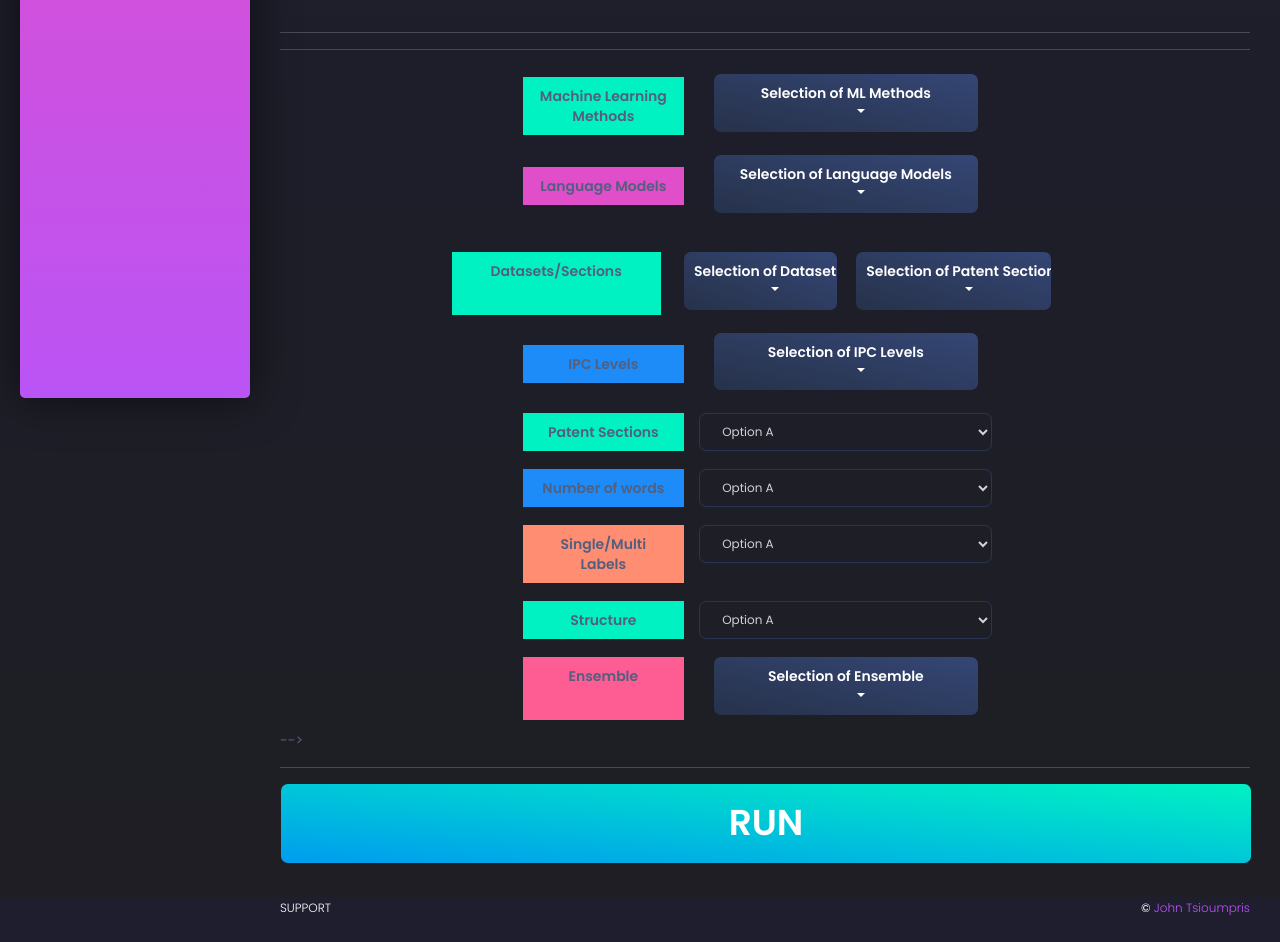
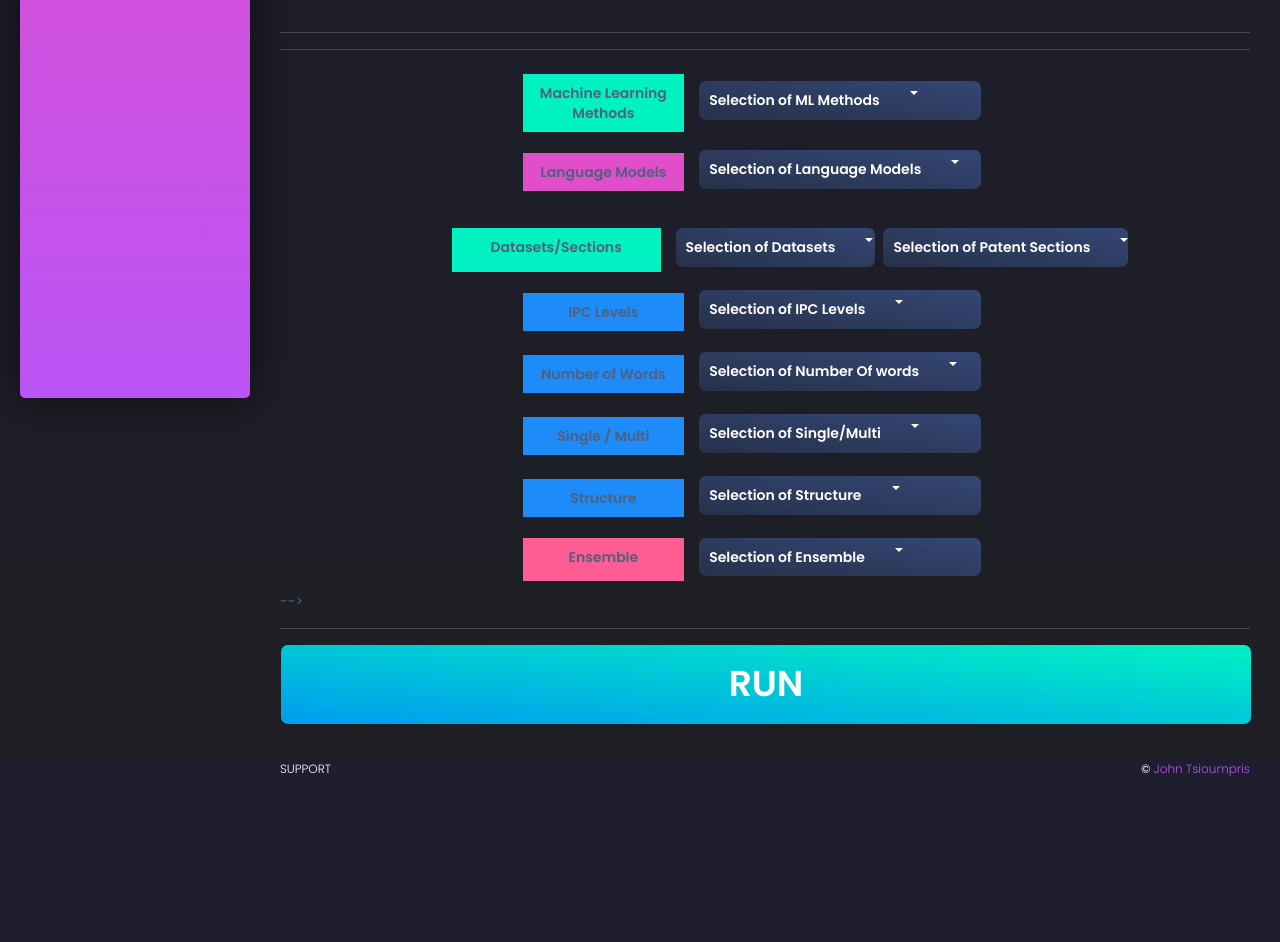
Before and after one commit to tsgiannis/master_thesis, a Flask app: page /index in a window 1280 px wide. Shown: the part 392-1334 px from the top of the page. After the commit the page ends 1168 px from the top, so only its background shows below. Run offline with Flask 3, Linux system fonts and the light colour scheme; the visitor is signed in with stand-in values (Sample User, id 1); parts of the project's set-up code (start-up, migrations or seed data) failed here and were passed over; some libraries are stand-ins or nearby versions.

Commit message:
Finally - almost - aligned controls

```diff
--- a/apps/home/routes.py
+++ b/apps/home/routes.py
@@ -77,7 +77,7 @@ def index():
     #structure
     #ensemble
     session['methods'], session['languagemodels'], session['datasets'],session['ipclevels'],\
-        session['nofowords'],session['singlemulti'],session['structure'],session['ensemble'] = load_config()
+        session['noofwords'],session['singlemulti'],session['structure'],session['ensemble'] = load_config()
     # contains_list_ = contains_list_recursive(datasets)
     # contains_list = contains_list_recursive(language_models)
 
--- a/apps/templates/home/index.html
+++ b/apps/templates/home/index.html
@@ -97,6 +97,16 @@ hr {
  .custom-margin {
         margin-right: 5px; /* Adjust the value as needed */
     }
+ .btn-custom {
+    display: flex;
+     width: 96%;
+
+
+
+}
+
+
+
 </style>
 
 
@@ -404,7 +414,7 @@ hr {
         <label for="inputState_methods_compact" class="col-sm-4 col-form-label text-center bg-success font-weight-bold" style="height: 10%;">Machine Learning Methods</label>
         <div class="col-md-8 h-80">
             <div class="dropdown-toggle">
-                                        <button class="btn btn-secondary dropdown-toggle custom-dropdown" type="button"
+                                        <button class="btn btn-secondary dropdown-toggle custom-dropdown btn-custom" type="button"
                                                 id="inputState_methods_compact"
                                                 data-toggle="dropdown" aria-haspopup="true" aria-expanded="false">
                                             <span id="span_methods_compact">Selection of ML Methods</span>
@@ -434,7 +444,7 @@ hr {
         <label for="inputState_language_compact" class="col-sm-4 col-form-label text-center bg-primary font-weight-bold" style="height: 16%;">Language Models</label>
         <div class="col-md-8 h-80">
             <div class="dropdown-toggle">
-                                        <button class="btn btn-secondary dropdown-toggle custom-dropdown" type="button"
+                                        <button class="btn btn-secondary dropdown-toggle custom-dropdown btn-custom" type="button"
                                                 id="inputState_language_compact"
                                                 data-toggle="dropdown" aria-haspopup="true" aria-expanded="false">
                                             <span id="span_language_models_compact">Selection of Language Models</span>
@@ -464,7 +474,7 @@ hr {
                 <div class="col-md-8">
                     <div class="d-flex"> <!-- Use flex utilities for alignment -->
                         <div class="dropdown-toggle "> <!-- Added custom-margin and mr-2 classes -->
-                            <button class="btn btn-secondary dropdown-toggle custom-dropdown" type="button"
+                            <button class="btn btn-secondary dropdown-toggle custom-dropdown btn-custom" type="button"
                                     id="inputState_datasets_compact"
                                     data-toggle="dropdown" aria-haspopup="true" aria-expanded="false">
                                 <span id="span_datasets_compact">Selection of Datasets</span>
@@ -481,7 +491,7 @@ hr {
                             </div>
                         </div>
                         <div class="dropdown-toggle "> <!-- Added custom-margin class -->
-                            <button class="btn btn-secondary dropdown-toggle custom-dropdown" type="button"
+                            <button class="btn btn-secondary dropdown-toggle custom-dropdown btn-custom" type="button"
                                     id="inputState_sections_compact"
                                     data-toggle="dropdown" aria-haspopup="true" aria-expanded="false">
                                 <span id="span_sections_compact">Selection of Patent Sections</span>
@@ -516,7 +526,7 @@ hr {
         <label for="inputState_ipclevels_compact" class="col-sm-4 col-form-label text-center bg-info font-weight-bold" style="height: 16%;">IPC Levels</label>
         <div class="col-md-8 h-80">
             <div class="dropdown-toggle">
-                                        <button class="btn btn-secondary dropdown-toggle custom-dropdown" type="button"
+                                        <button class="btn btn-secondary dropdown-toggle custom-dropdown btn-custom" type="button"
                                                 id="inputState_ipclevels_compact"
                                                 data-toggle="dropdown" aria-haspopup="true" aria-expanded="false">
                                             <span id="span_ipclevels_compact">Selection of IPC Levels</span>
@@ -536,36 +546,32 @@ hr {
       </div>
     </div>
   </div>
-      <div class="row mt-2 justify-content-center">
-          <!-- ************************************ -->
-          <!-- Row 5 -->
-    <!-- Patent Section -->
-    <div class="col-md-6">
-      <div class="form-group row">
-        <label for="dropdown2" class="col-sm-4 col-form-label text-center bg-success font-weight-bold">Patent Sections</label>
-        <div class="col-sm-8">
-          <select class="form-control" id="dropdown5">
-            <option value="optionA">Option A</option>
-            <option value="optionB">Option B</option>
-            <option value="optionC">Option C</option>
-          </select>
-        </div>
-      </div>
-    </div>
-  </div>
+
         <div class="row mt-2 justify-content-center">
              <!-- ************************************ -->
              <!-- Νο Of Words -->
     <!-- Row 6 -->
     <div class="col-md-6">
-      <div class="form-group row">
-        <label for="dropdown2" class="col-sm-4 col-form-label text-center bg-info font-weight-bold">Number of words</label>
-        <div class="col-sm-8">
-          <select class="form-control" id="dropdown6">
-            <option value="optionA">Option A</option>
-            <option value="optionB">Option B</option>
-            <option value="optionC">Option C</option>
-          </select>
+      <div class="form-group row align-items-center">
+        <label for="inputState_noofwords_compact" class="col-sm-4 col-form-label text-center bg-info font-weight-bold" style="height: 16%;">Number of Words</label>
+        <div class="col-md-8 h-80">
+            <div class="dropdown-toggle">
+                                        <button class="btn btn-secondary dropdown-toggle custom-dropdown btn-custom" type="button"
+                                                id="inputState_noofwords_compact"
+                                                data-toggle="dropdown" aria-haspopup="true" aria-expanded="false">
+                                            <span id="span_noofwords_compact">Selection of Number Of words</span>
+                                        </button>
+                                        <div name='noofwords_compact' class="dropdown-menu"
+                                             aria-labelledby="Selection of Number of Words">
+                                            {% for item in session['noofwords'] %}
+                                            {% if item['value'] not in session['dynamic.noofwords'] %}
+                                                <button class="dropdown-item" disabled>{{ item['value'] }}</button>
+                                            {% else %}
+                                                <button class="dropdown-item" onclick="handleDropdownItemClick(this)">{{ item['value'] }}</button>
+                                            {% endif %}
+                                            {% endfor %}
+                                        </div>
+                                    </div>
         </div>
       </div>
     </div>
@@ -575,14 +581,26 @@ hr {
              <!-- Single / Multi label -->
     <!-- Row 7 -->
     <div class="col-md-6">
-      <div class="form-group row">
-        <label for="dropdown2" class="col-sm-4 col-form-label text-center bg-warning font-weight-bold">Single/Multi Labels</label>
-        <div class="col-sm-8">
-          <select class="form-control" id="dropdown7">
-            <option value="optionA">Option A</option>
-            <option value="optionB">Option B</option>
-            <option value="optionC">Option C</option>
-          </select>
+      <div class="form-group row align-items-center">
+        <label for="inputState_singlemulti_compact" class="col-sm-4 col-form-label text-center bg-info font-weight-bold" style="height: 16%;">Single / Multi</label>
+        <div class="col-md-8 h-80">
+            <div class="dropdown-toggle">
+                                        <button class="btn btn-secondary dropdown-toggle custom-dropdown btn-custom" type="button"
+                                                id="inputState_singlemulti_compact"
+                                                data-toggle="dropdown" aria-haspopup="true" aria-expanded="false">
+                                            <span id="span_singlemulti_compact">Selection of Single/Multi</span>
+                                        </button>
+                                        <div name='singlemulti_compact' class="dropdown-menu"
+                                             aria-labelledby="Selection of Single / Multi">
+                                            {% for item in session['singlemulti'] %}
+                                            {% if item['name'].lower() not in session['dynamic.singlemulti'] %}
+                                                <button class="dropdown-item" disabled>{{ item['name'] }}</button>
+                                            {% else %}
+                                                <button class="dropdown-item" onclick="handleDropdownItemClick(this)">{{ item['name'] }}</button>
+                                            {% endif %}
+                                            {% endfor %}
+                                        </div>
+                                    </div>
         </div>
       </div>
     </div>
@@ -592,14 +610,26 @@ hr {
              <!-- Structure -->
     <!-- Row 8 -->
 <div class="col-md-6">
-      <div class="form-group row">
-        <label for="dropdown2" class="col-sm-4 col-form-label text-center bg-success font-weight-bold">Structure</label>
-        <div class="col-sm-8">
-          <select class="form-control" id="ensemble">
-            <option value="optionA">Option A</option>
-            <option value="optionB">Option B</option>
-            <option value="optionC">Option C</option>
-          </select>
+      <div class="form-group row align-items-center">
+        <label for="inputState_structure_compact" class="col-sm-4 col-form-label text-center bg-info font-weight-bold" style="height: 16%;">Structure</label>
+        <div class="col-md-8 h-80">
+            <div class="dropdown-toggle">
+                                        <button class="btn btn-secondary dropdown-toggle custom-dropdown btn-custom" type="button"
+                                                id="inputState_structure_compact"
+                                                data-toggle="dropdown" aria-haspopup="true" aria-expanded="false">
+                                            <span id="span_structure_compact">Selection of Structure</span>
+                                        </button>
+                                        <div name='structure_compact' class="dropdown-menu"
+                                             aria-labelledby="Selection of Structure">
+                                            {% for item in session['structure'] %}
+                                            {% if item['name'].lower() not in session['dynamic.structure'] %}
+                                                <button class="dropdown-item" disabled>{{ item['name'] }}</button>
+                                            {% else %}
+                                                <button class="dropdown-item" onclick="handleDropdownItemClick(this)">{{ item['name'] }}</button>
+                                            {% endif %}
+                                            {% endfor %}
+                                        </div>
+                                    </div>
         </div>
       </div>
     </div>
@@ -615,7 +645,7 @@ hr {
         <label for="ensemble_compact" class="col-sm-4 col-form-label text-center bg-danger font-weight-bold">Ensemble</label>
         <div class="col-md-8 h-80">
             <div class="dropdown-toggle">
-                                        <button class="btn btn-secondary dropdown-toggle custom-dropdown" type="button"
+                                        <button class="btn btn-secondary dropdown-toggle custom-dropdown btn-custom" type="button"
                                                 id="ensemble_compact"
                                                 data-toggle="dropdown" aria-haspopup="true" aria-expanded="false">
                                             <span id="span_ensemble_compact">Selection of Ensemble</span>
```
